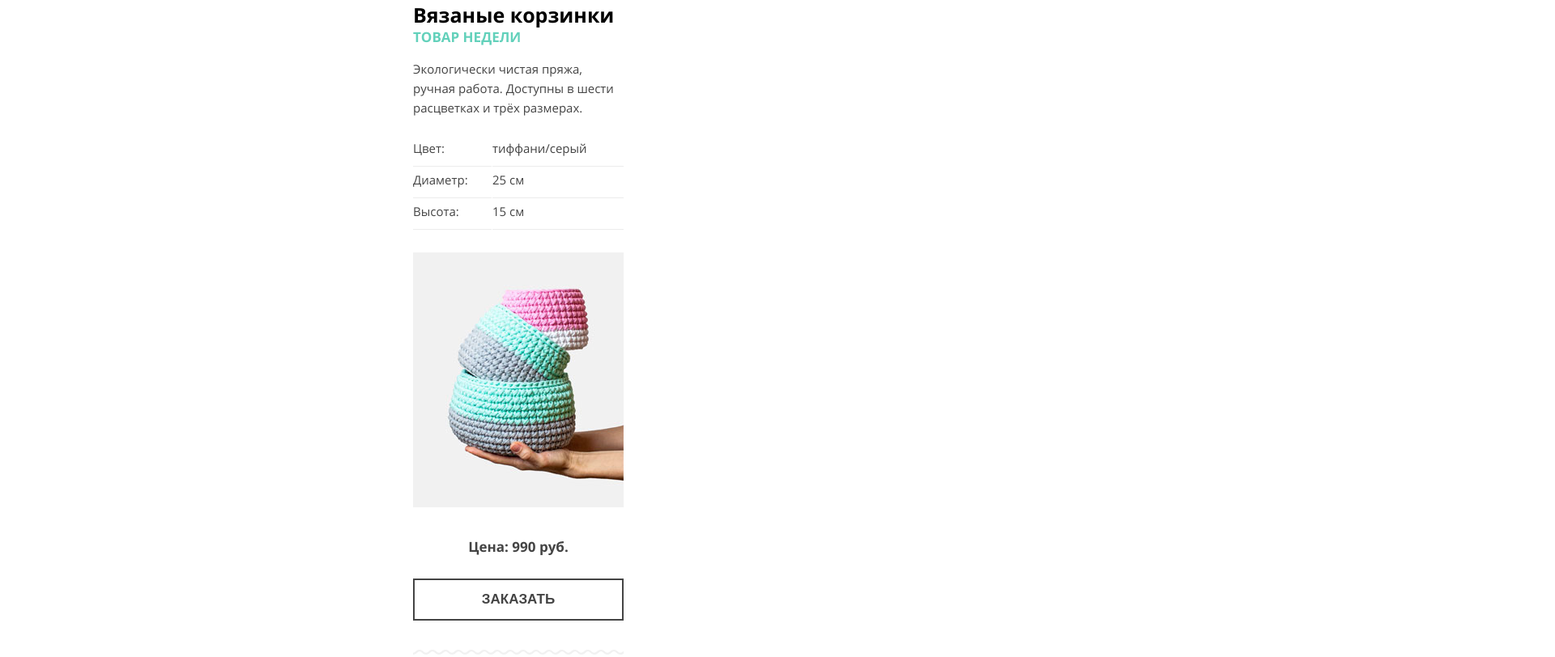
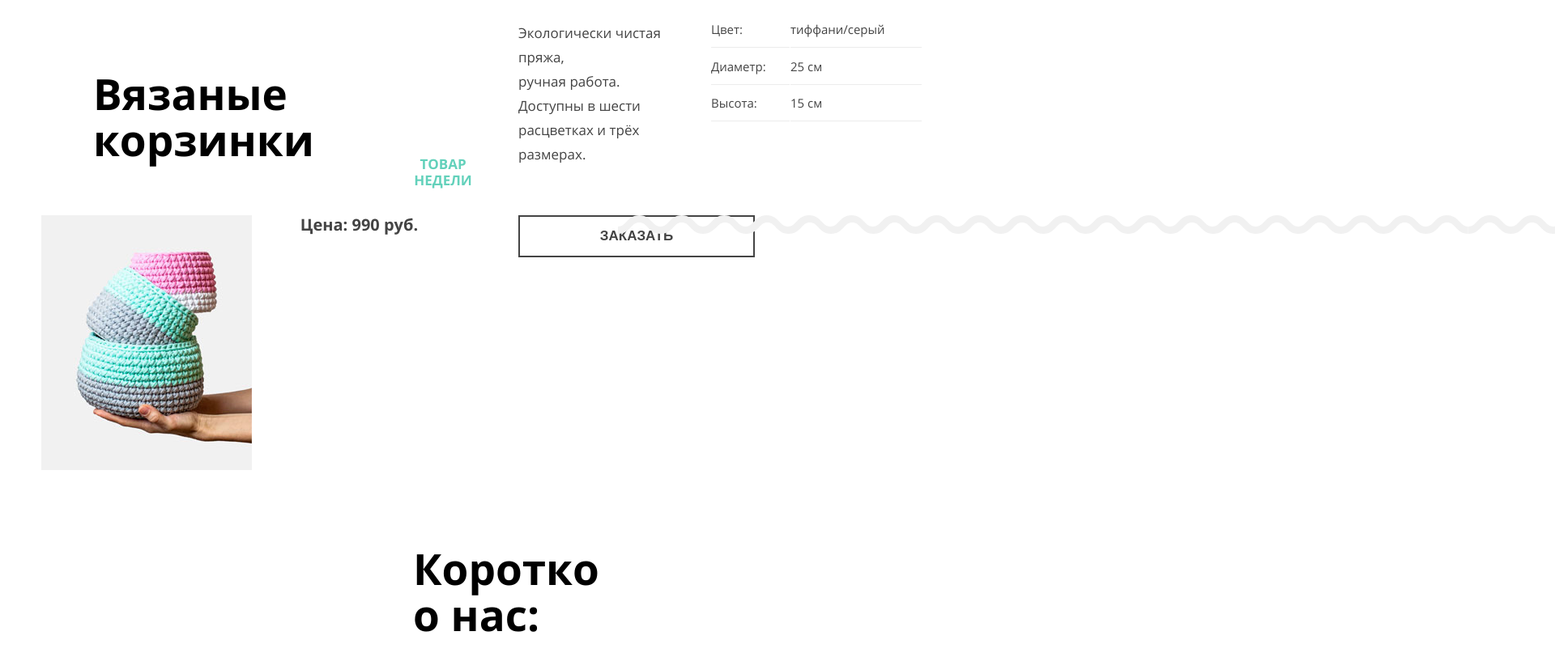
Before and after one commit to htmlacademy-adaptive/1970787-mishka-25, a plain HTML site: page source/index.html in a window 1280 px wide. Shown: the part 887-1699 px from the top of the page at 81% size, 1920 px wide, since content can reach past the window. Drawn offline with nearby package versions, Linux system fonts and the light colour scheme; files that its build step writes are made by us from their sources; files whose address does not match are found by name.

Commit message:
Добавляет адаптив для блока товар недели

```diff
--- a/source/less/blocks/page-catalog.less
+++ b/source/less/blocks/page-catalog.less
@@ -12,6 +12,7 @@
     line-height: 30px;
     padding: 0 50px;
     background-color: @lightgrey;
+    margin-bottom: 40px;
 
     &::after {
       content: "";
@@ -25,6 +26,8 @@
   }
 
   @media (min-width: @desktop-width) {
+    margin-bottom: 54px;
+
     &::after {
       content: "";
       width: 100%;
--- a/source/less/blocks/product-of-the-week.less
+++ b/source/less/blocks/product-of-the-week.less
@@ -1,10 +1,36 @@
 .product-of-the-week {
   width: 260px;
-  margin: 0 auto;
+  margin: 0 auto 31px;
+
+  @media (min-width: @tablet-width) {
+    width: 668px;
+    display: grid;
+    grid-template-columns: 292px 179px 113px;
+    gap: 33px 42px;
+    margin-bottom: 56px;
+  }
+
+  @media (min-width: @desktop-width) {
+    width: 1050px;
+    grid-template-columns: 132px 307px 195px 287px;
+    gap: 33px 43px;
+    margin-bottom: 68px;
+  }
 }
 
 .product-of-the-week__primary-title {
   margin-bottom: 3px;
+
+  @media (min-width: @tablet-width) {
+    grid-column: 1 / 3;
+  }
+
+  @media (min-width: @desktop-width) {
+    grid-column: 2 / 4;
+    grid-row: 1 / 2;
+    margin-top: 61px;
+    margin-bottom: 2px;
+  }
 }
 
 .product-of-the-week__secondary-title {
@@ -14,10 +40,31 @@
   text-transform: uppercase;
   color: @mint;
   margin: 0 0 17px;
+
+  @media (min-width: @tablet-width) {
+    margin: 0;
+    text-align: center;
+    align-self: center;
+  }
+
+  @media (min-width: @desktop-width) {
+    width: 100px;
+    justify-self: end;
+    align-self: end;
+  }
 }
 
 .product-of-the-week__text {
   margin-bottom: 28px;
+
+  @media (min-width: @tablet-width) {
+    margin-bottom: 15px;
+  }
+
+  @media (min-width: @desktop-width) {
+    grid-column: 2 / 3;
+    margin-bottom: 27px;
+  }
 }
 
 .product-of-the-week__properties-wrapper {
@@ -25,17 +72,41 @@
   grid-template-columns: 97px 162px;
   gap: 6px 1px;
   margin-bottom: 28px;
+
+  @media (min-width: @tablet-width) {
+    margin-bottom: 24px;
+  }
+
+  @media (min-width: @desktop-width) {
+    grid-column: 2 / 3;
+    margin-bottom: 76px;
+  }
 }
 
 .product-of-the-week__properties-text {
   line-height: 20px;
   border-bottom: 1px solid @lightgrey-border;
-  padding: auto;
   height: 32px;
+
+  @media (min-width: @tablet-width) {
+    font-size: 15px;
+  }
 }
 
 .product-of-the-week__image {
   margin-bottom: 25px;
+
+  @media (min-width: @tablet-width) {
+    grid-column: 2 / 4;
+    grid-row: 2 / 6;
+    justify-self: center;
+    align-self: center;
+  }
+
+  @media (min-width: @desktop-width) {
+    grid-column: 3 / 5;
+    grid-row: 1 / 6;
+  }
 }
 
 .product-of-the-week__price {
@@ -44,13 +115,37 @@
   font-weight: 700;
   font-size: 17px;
   margin-bottom: 24px;
+
+  @media (min-width: @tablet-width) {
+    font-size: 20px;
+    line-height: 24px;
+    margin: 0;
+  }
+
+  @media (min-width: @desktop-width) {
+    grid-column: 2 / 3;
+  }
 }
 
 .product-of-the-week__button {
   width: 260px;
   margin-bottom: 36px;
+
+  @media (min-width: @tablet-width) {
+    width: auto;
+    margin-bottom: 19px;
+  }
+
+  @media (min-width: @desktop-width) {
+    width: 292px;
+    grid-column: 2 / 3;
+    margin-bottom: 40px;
+  }
 }
 
 .product-of-the-week__zigzag-line {
-  margin-bottom: 31px;
+  @media (min-width: @tablet-width) {
+    grid-column: 1 / 4;
+    margin: 0;
+  }
 }
--- a/source/less/blocks/section-text.less
+++ b/source/less/blocks/section-text.less
@@ -5,4 +5,9 @@
   line-height: 24px;
   color: @darkgrey;
   margin: 0;
+
+  @media (min-width: @tablet-width) {
+    font-size: 17px;
+    line-height: 30px;
+  }
 }
--- a/source/less/blocks/section-title.less
+++ b/source/less/blocks/section-title.less
@@ -5,4 +5,14 @@
   line-height: 30px;
   color: @black;
   margin: 0;
+
+  @media (min-width: @tablet-width) {
+    font-size: 43px;
+    line-height: 50px;
+  }
+
+  @media (min-width: @desktop-width) {
+    font-size: 53px;
+    line-height: 57px;
+  }
 }
--- a/source/less/blocks/zigzag-line.less
+++ b/source/less/blocks/zigzag-line.less
@@ -1,7 +1,25 @@
 .zigzag-line {
   background-image: url("../img/zigzag-line-mobile.svg");
-  background-repeat: no-repeat;
-  width: 100%;
+  width: 100vw;
+  left: calc((((100vw - 320px) / 2) * -1) - 30px);
   height: 6px;
   box-sizing: border-box;
+  position: relative;
+
+  @media (max-width: 320px) {
+    width: 320px;
+    left: -30px;
+  }
+
+  @media (min-width: @tablet-width) {
+    background-image: url("../img/zigzag-line-tablet.svg");
+    height: 17px;
+    left: calc((((100vw - 768px) / 2) * -1) - 50px);
+  }
+
+  @media (min-width: @desktop-width) {
+    background-image: url("../img/zigzag-line-desktop.svg");
+    height: 23px;
+    left: calc((((100vw - 1150px) / 2) * -1) - 50px);
+  }
 }
```
Also changed, not shown: source/img/zigzag-line-desktop.svg (added), source/img/zigzag-line-tablet.svg (added).
